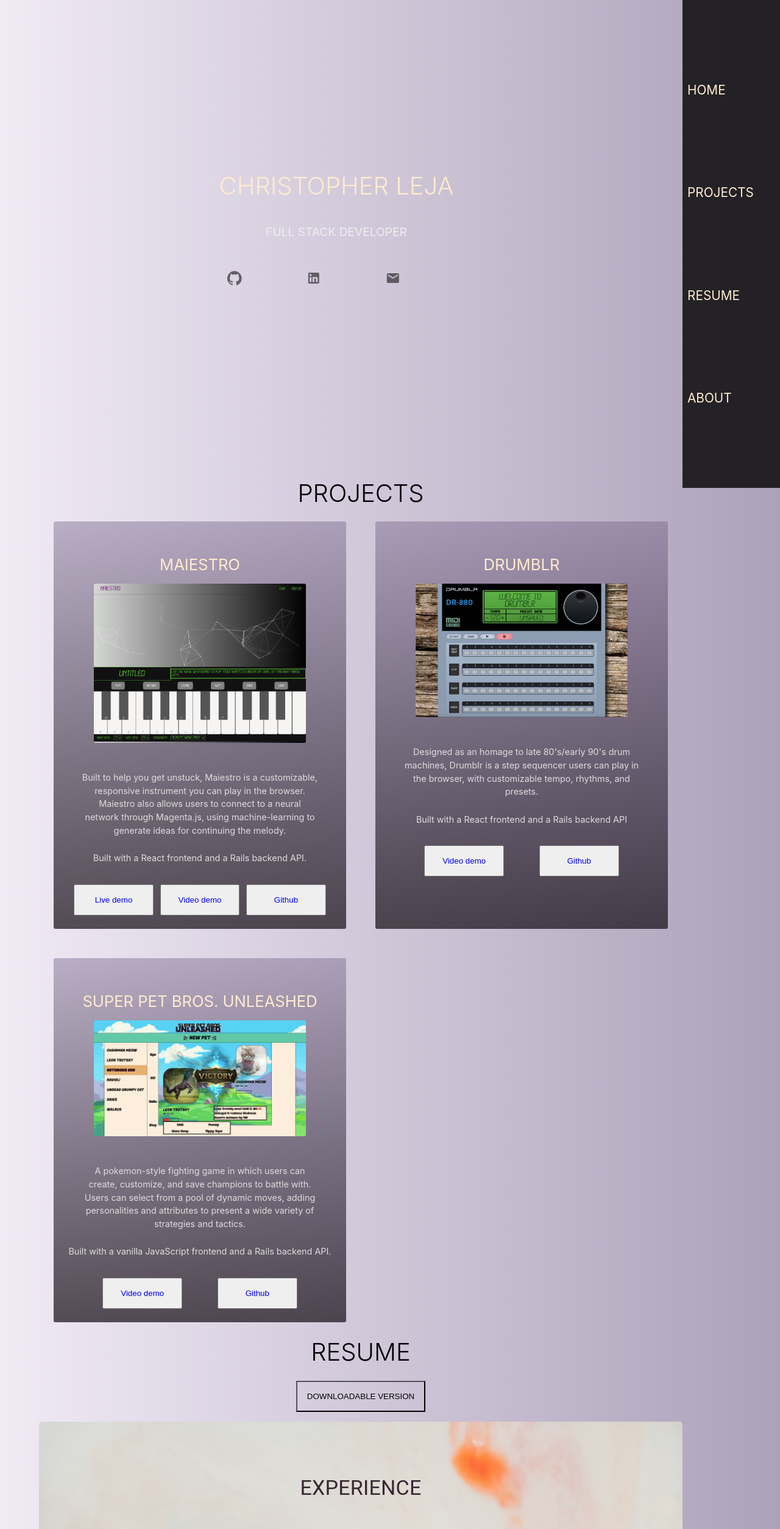
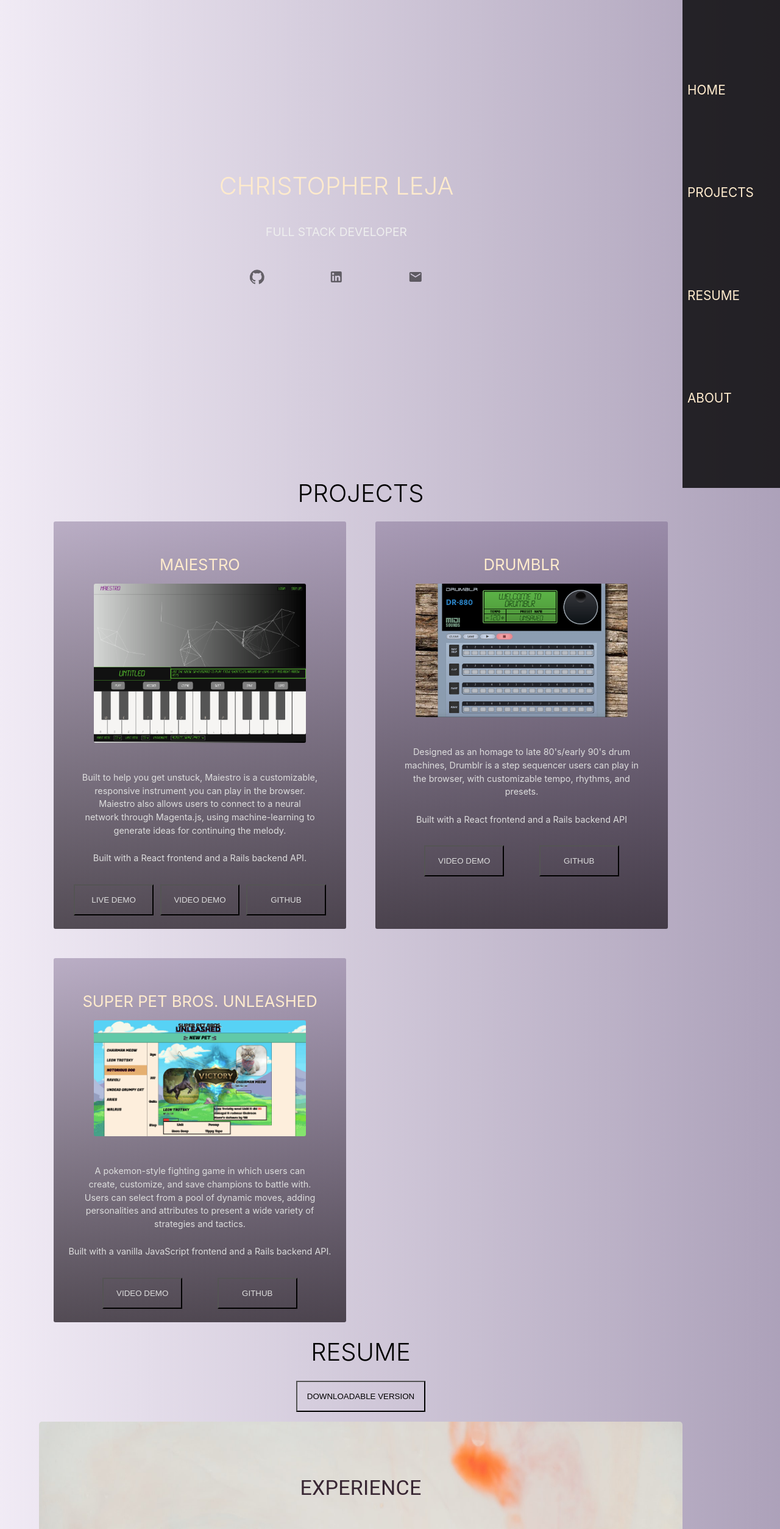
Before and after one commit to christopherleja/portfolio, a React (Create React App) app: page / in a window 1280 px wide. Shown: the top 2507 px of the page at 61% size. Built offline with nearby package versions, Linux system fonts and the light colour scheme; grey boxes are pictures that could not be loaded.

Commit message:
minor styling tweaks to buttons, added resume

```diff
--- a/src/components/Resume.js
+++ b/src/components/Resume.js
@@ -2,6 +2,7 @@ import React from 'react'
 import { makeStyles } from '@material-ui/core/styles'
 import { Typography, Box, Link, Button } from '@material-ui/core'
 import abstract from "../sass/img/abstract-medium.jpg";
+import resume from "../sass/img/Resume_Christopher_Leja.pdf";
 
 const styles = makeStyles(theme => ({
   mainContainer: {
@@ -137,9 +138,9 @@ const Resume = () => {
   const classes = styles()
   return (
     <>
-    <h1 className="heading-1 resume__heading"> Resume </h1>
+    <h1 className="heading-1 resume__heading" id="resume"> Resume </h1>
     <button className="resume__button">
-      <a href={abstract} download className="resume__button-link">
+      <a href={resume} download className="resume__button-link">
         Downloadable version
         </a>
         </button>
@@ -147,18 +148,9 @@ const Resume = () => {
         <img src={abstract} alt="Art by Annie Spratt on Unsplash" className={classes.backgroundImg}>
         </img>
 
-        <Typography variant="h4" align="center" className={classes.heading} id="resume">
+        <Typography variant="h4" align="center" className={classes.heading}>
           Experience
         </Typography>
-        <Box component="div" className={classes.link}>
-            {/* <Typography className={classes.subHeading} align="center" style={{color: '#382633'}}> */}
-              <Button>
-              <Link href="www.youtube.com" target="_blank" rel="noopener noreferrer" style={{zIndex: "10"}}>
-                Downloadable Resume
-              </Link>
-              </Button>
-            {/* </Typography> */}
-        </Box>
         <Box component="div" className={classes.timeLine}>
           <Typography variant="h2"
           className={`${classes.timeLineYear} ${classes.timeLineItem}`}>
--- a/src/sass/components/_icon-list.scss
+++ b/src/sass/components/_icon-list.scss
@@ -2,19 +2,21 @@
   display: flex;
   width: 100%;
   margin: auto;
-  padding: 1rem;
+  padding: .5rem;
   justify-content: space-evenly;
 
   & > a {
     color: blanchedalmond;
     text-decoration: none;
+    text-align: center;
+    align-content: center;
+    display: inline-block;
+    margin: auto;
 
-    // & svg {
-    //   width: 2rem;
-    //   margin: 0;
-    //   padding: 0;
-
-    // }
+    & svg {
+      display: block;
+      margin: auto;
+    }
 
     &:hover svg,
     &:active svg {
--- a/src/sass/pages/_projects.scss
+++ b/src/sass/pages/_projects.scss
@@ -105,18 +105,50 @@
       justify-content: space-evenly;
       margin-top: 2rem;
     }
+
     &-btn {
       text-decoration: none;
       display: block;
       width: 30%;
       padding: 1rem;
+      background-color: transparent;
+      transition: all .2s;
 
+      &:hover,
+      &:active {
+        background-color: $color-purple;
+
+        & a {
+          color: blanchedalmond;
+        }
+      }
     }
 
-    &-link:link,
-        :visited {
-        text-decoration: none;
-        width: 100%;
+    &-link{
+      color: #ddd;
+      width: 100%;
+      height: 100%;
+
+      &:link,
+      &:visited {
+      text-decoration: none;
+      width: 100%;
+      color: #ddd;
+      text-transform: uppercase;
+      }
+
+      &:hover,
+      &:active {
+        color: blanchedalmond
       }
     }
+
+    // &-link:link,
+    //     :visited {
+    //     text-decoration: none;
+    //     width: 100%;
+    //     color: #ddd;
+    //     text-transform: uppercase;
+    //   }
+    }
   }
```
Also changed, not shown: 1 other file (tests, documents, lock files or other folders).
